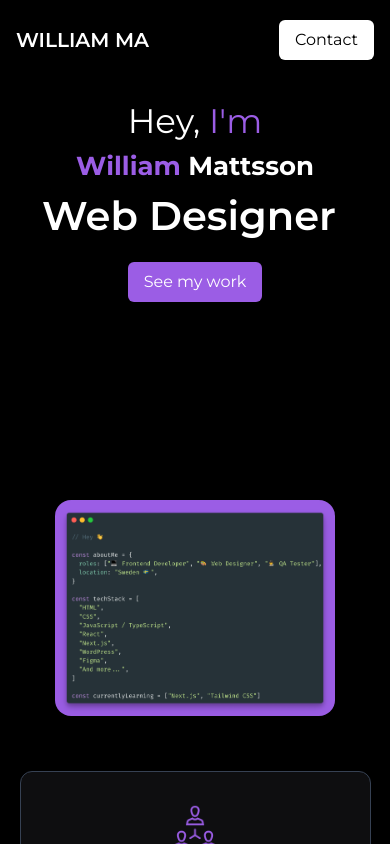
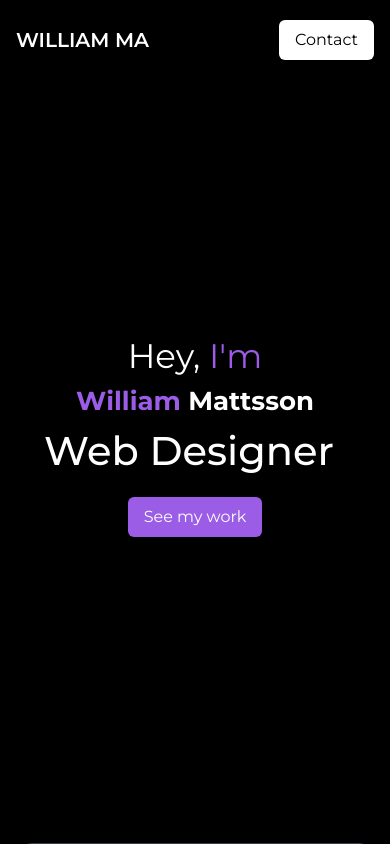
Before and after one commit to WilliamMattsson1/portfolio2, a React (Vite) app: page / in a window 390 px wide. Shown: the top 844 px of the page. Built offline with nearby package versions, Linux system fonts and the light colour scheme.

Commit message:
hide hero img on small screen and make it responsive

```diff
--- a/src/sections/FeatureCards.jsx
+++ b/src/sections/FeatureCards.jsx
@@ -3,11 +3,11 @@ import { features } from '../constants'
 const FeatureCards = () => {
     return (
         <div className="w-[90%] padding-x-lg m-auto">
-            <div className="mx-auto grid grid-cols-1 md:grid-cols-2 lg:grid-cols-3 gap-8">
+            <div className="mx-auto mt-18 grid grid-cols-1 md:grid-cols-2 lg:grid-cols-3 lg:mt-0 gap-8">
                 {features.map((feature) => (
                     <div
                         key={feature.title}
-                        className="card-border rounded-xl p-8 flex flex-col gap-4"
+                        className="card-border rounded-xl p-8 flex flex-col gap-4 "
                     >
                         <img
                             src={feature.iconPath}
--- a/src/sections/HeroSection.jsx
+++ b/src/sections/HeroSection.jsx
@@ -6,7 +6,7 @@ const HeroSection = () => {
     return (
         <section id="hero">
             <div className="hero-layout">
-                <div className="text-section flex flex-1 flex-col">
+                <div className="text-section flex md:flex-1 flex-col">
                     <div className="hero-text ">
                         <p className="text-[34px] font-normal ">
                             Hey, <span className="text-accent">I'm</span>
@@ -24,6 +24,7 @@ const HeroSection = () => {
                                 speed={30}
                                 style={{
                                     fontSize: '40px',
+                                    fontWeight: '500',
                                     display: 'inline-block'
                                 }}
                             />
@@ -39,7 +40,7 @@ const HeroSection = () => {
                     </a>
                 </div>
 
-                <div className="right-side flex-1">
+                <div className="right-side hidden md:flex flex-1">
                     <img
                         src="/images/hero-code-img.png"
                         alt="image of code editor"
```
